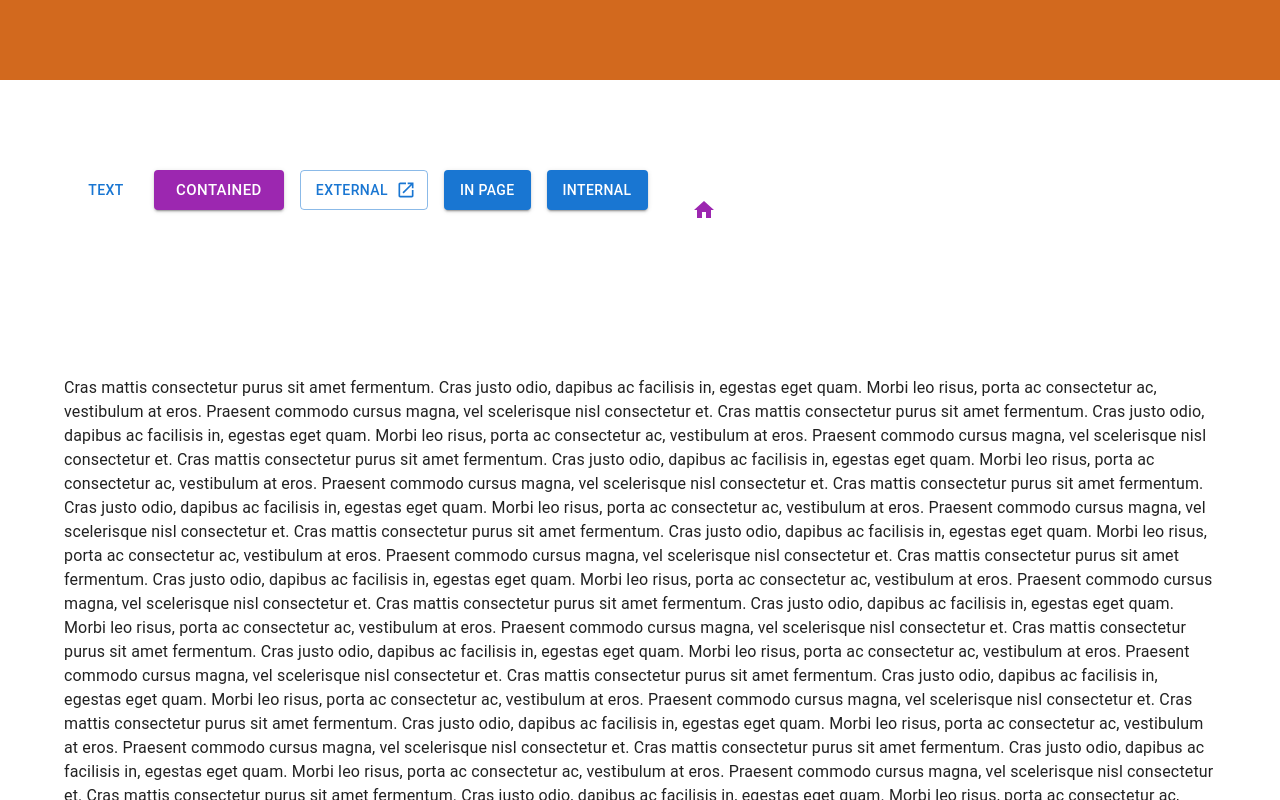
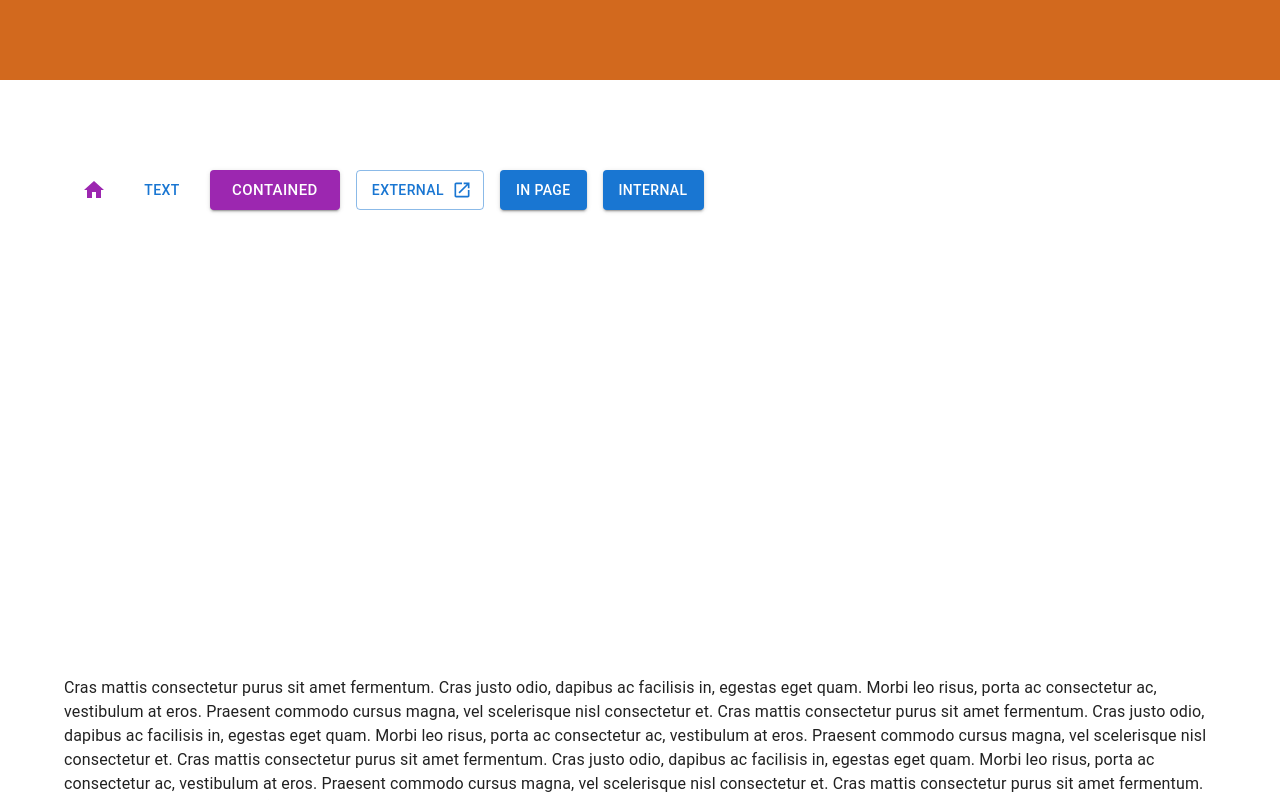
Before and after one commit to Ted2121/react-molecules, a React (Vite) app in the folder react-molecules/: page / in a window 1280 px wide. Shown: the top 800 px of the page. Built offline with nearby package versions, Linux system fonts and the light colour scheme.

Commit message:
Fixed tooltip opening outside of the parent container

```diff
--- a/react-molecules/src/button/button.component.tsx
+++ b/react-molecules/src/button/button.component.tsx
@@ -56,12 +56,32 @@ export default function ButtonComponent(props: ButtonProps) {
         styles,
     };
     //#endregion
-
+    const boundingElement = React.useRef<HTMLDivElement>(null);
+const [, forceUpdate] = React.useReducer(x => x + 1, 0);
+React.useLayoutEffect(() => {
+    forceUpdate()
+  }, [])
 
     return (
         <>
             {tooltipText ? (
-                <Tooltip title={tooltipText} placement={tooltipPlacement ?? undefined}>
+                <div ref={boundingElement}>
+
+                <Tooltip
+                title={tooltipText}
+                placement={tooltipPlacement ?? undefined}
+                PopperProps={{
+                    popperOptions: {
+                      modifiers: [
+                        {
+                           name: "preventOverflow",
+                           options: {
+                             boundary: boundingElement?.current || 'viewport',
+                           }
+                        }
+                      ]
+                    }
+                  }}>
                     <span> {/* This wrapper ensures the Tooltip works with disabled buttons */}
                         {isIconButton ? (
                             <IconButtonComponent {...standardButtonProps}/>
@@ -70,6 +90,7 @@ export default function ButtonComponent(props: ButtonProps) {
                         )}
                     </span>
                 </Tooltip>
+                </div>
             ) : (
                 <StandardButtonComponent {...standardButtonProps} />
             )}
@@ -174,7 +195,6 @@ export function IconButtonComponent({
             sx={{
                 aspectRatio: styles?.aspectRatio || 1,
                 minWidth: styles?.minWidth || undefined,
-                fontSize: styles?.fontSize || undefined,
             }}
         >
             {startIcon || endIcon}
--- a/react-molecules/src/examples/button/button-stylesheet.example.ts
+++ b/react-molecules/src/examples/button/button-stylesheet.example.ts
@@ -1,6 +1,7 @@
 import ButtonStylesheet from "../../button/types/button.stylesheet";
 
 export const buttonStyles: ButtonStylesheet = {
-    minWidth: 80,
+    // minWidth: 80,
     // margin: '20px 40px'
+    // fontSize: 40
 }
--- a/react-molecules/src/examples/button/buttons.example.tsx
+++ b/react-molecules/src/examples/button/buttons.example.tsx
@@ -25,21 +25,21 @@ export default function Buttons() {
         variant: 'contained',
         colorVariant: 'secondary',
         href: '/',
-        startIcon: <HomeIcon/>,
+        endIcon: <HomeIcon />, //fontSize must be applied here with sx to modify icon size
         styles: buttonStyles,
         tooltipText: 'Home sweet home',
         tooltipPlacement: 'right',
-        isIconButton: true
+        isIconButton: true,
     }
 
     return (
-        <Box sx={{ display: 'flex', gap:2, padding: '10px', height:'200px' }}>
+        <Box sx={{ display: 'flex', gap:2, padding: '10px', height:'500px' }}>
+            <ButtonComponent {...homeButton} />
             <ButtonComponent {...textButtonProps} />
             <ButtonComponent {...containedButtonProps} />
             <ButtonComponent {...externalLinkButton} />
             <ButtonComponent {...inPageLinkButton} />
             <ButtonComponent {...internalLinkButton} />
-            <ButtonComponent {...homeButton} />
         </Box>
     )
 }
```
